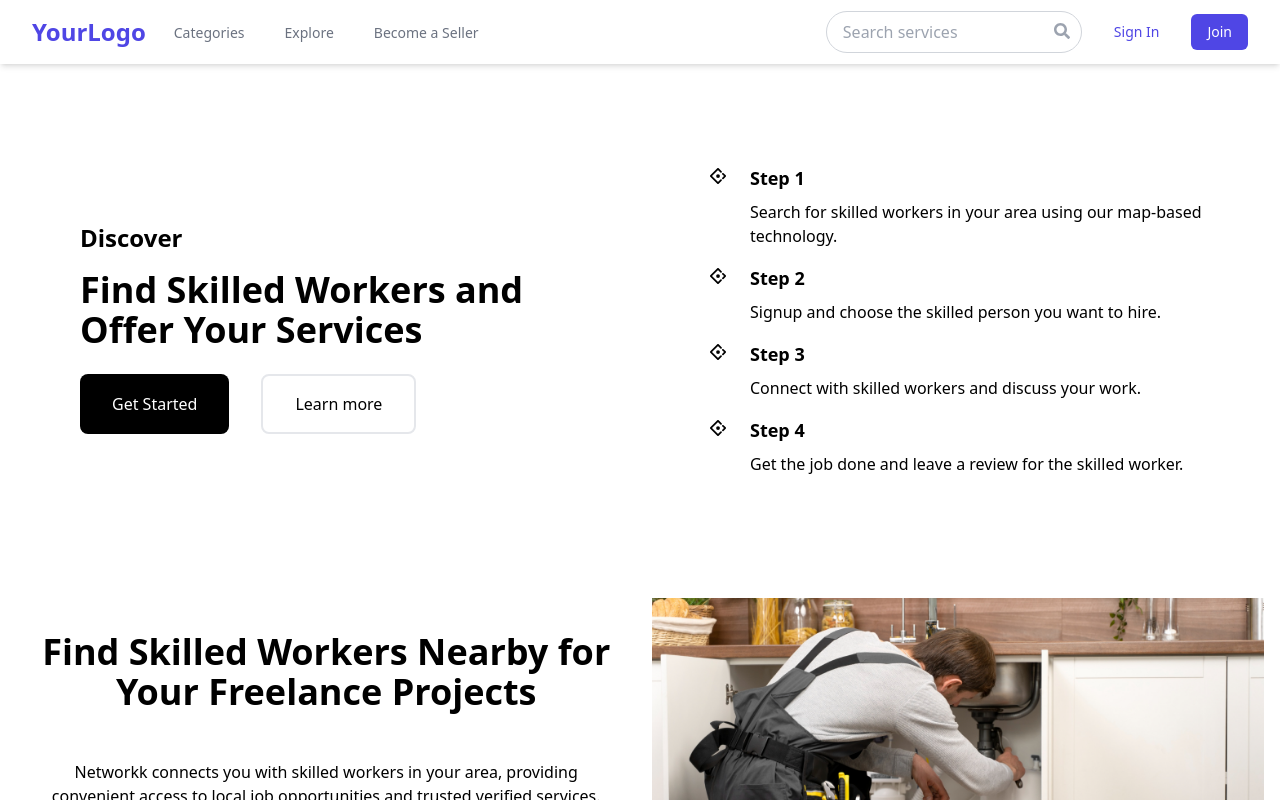
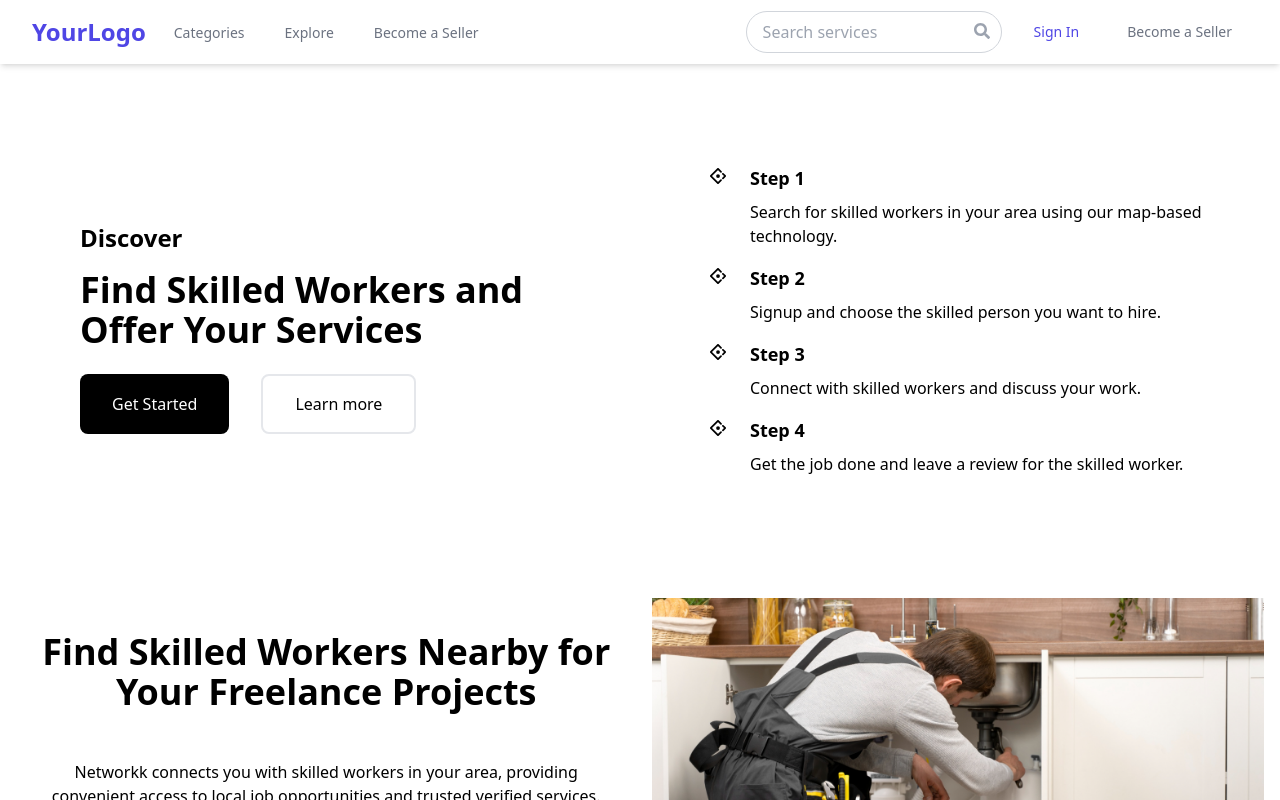
Before and after one commit to alanph7/Networkk-Project-Final, a React (Vite) app: page / in a window 1280 px wide. Shown: the top 800 px of the page. Built offline with nearby package versions, Linux system fonts and the light colour scheme.

Commit message:
seller signin changes added in navbar

```diff
--- a/src/components/nav.jsx
+++ b/src/components/nav.jsx
@@ -6,12 +6,13 @@ import { AuthContext } from '../context/AuthContext';
 const Navbar = () => {
   const [isMenuOpen, setIsMenuOpen] = useState(false);
   const [isProfileOpen, setIsProfileOpen] = useState(false);
-  const { isAuthenticated, setIsAuthenticated, userEmail } = useContext(AuthContext);
+  const { isAuthenticated, setIsAuthenticated, userEmail, userType } = useContext(AuthContext);
   const navigate = useNavigate();
 
   const handleLogout = () => {
     localStorage.removeItem('token');
     localStorage.removeItem('userEmail');
+    localStorage.removeItem('userType');
     setIsAuthenticated(false);
     navigate('/');
   };
@@ -55,7 +56,16 @@ const Navbar = () => {
               <FaSearch className="absolute right-3 top-3 text-gray-400" />
             </div>
 
-            {isAuthenticated ? (
+            {!isAuthenticated ? (
+              <>
+                <Link to="/user-auth" className="ml-4 px-4 py-2 rounded-md text-sm font-medium text-indigo-600 hover:text-indigo-500">
+                  Sign In
+                </Link>
+                <Link to="/seller-auth" className="ml-4 px-4 py-2 rounded-md text-sm font-medium text-gray-500 hover:text-gray-700">
+                  Become a Seller
+                </Link>
+              </>
+            ) : (
               <div className="ml-4 relative">
                 <button
                   onClick={() => setIsProfileOpen(!isProfileOpen)}
@@ -70,7 +80,7 @@ const Navbar = () => {
                 {/* Profile dropdown */}
                 {isProfileOpen && (
                   <div className="origin-top-right absolute right-0 mt-2 w-48 rounded-md shadow-lg py-1 bg-white ring-1 ring-black ring-opacity-5 focus:outline-none">
-                    <Link to="/profile" className="block px-4 py-2 text-sm text-gray-700 hover:bg-gray-100">Your Profile</Link>
+                    <Link to={userType === 'seller' ? "/seller/profile" : "/profile"} className="block px-4 py-2 text-sm text-gray-700 hover:bg-gray-100">Profile</Link>
                     <Link to="/settings" className="block px-4 py-2 text-sm text-gray-700 hover:bg-gray-100">Settings</Link>
                     <button
                       onClick={handleLogout}
@@ -81,15 +91,6 @@ const Navbar = () => {
                   </div>
                 )}
               </div>
-            ) : (
-              <>
-                <Link to="/user-auth" className="ml-4 px-4 py-2 rounded-md text-sm font-medium text-indigo-600 hover:text-indigo-500">
-                  Sign In
-                </Link>
-                <Link to="/user-auth" className="ml-4 px-4 py-2 rounded-md text-sm font-medium text-white bg-indigo-600 hover:bg-indigo-500">
-                  Join
-                </Link>
-              </>
             )}
           </div>
 
--- a/src/context/AuthContext.jsx
+++ b/src/context/AuthContext.jsx
@@ -4,14 +4,18 @@ export const AuthContext = createContext(null);
 
 export const AuthProvider = ({ children }) => {
   const [isAuthenticated, setIsAuthenticated] = useState(false);
-  const [user, setUser] = useState(null);
   const [userEmail, setUserEmail] = useState('');
+  const [userType, setUserType] = useState(null); // 'user' or 'seller'
 
   useEffect(() => {
     const token = localStorage.getItem('token');
+    const storedUserType = localStorage.getItem('userType');
+    const email = localStorage.getItem('userEmail');
+
     if (token) {
       setIsAuthenticated(true);
-      // Fetch user details here if needed
+      setUserType(storedUserType);
+      setUserEmail(email);
     }
   }, []);
 
@@ -19,10 +23,10 @@ export const AuthProvider = ({ children }) => {
     <AuthContext.Provider value={{
       isAuthenticated,
       setIsAuthenticated,
-      user,
-      setUser,
       userEmail,
-      setUserEmail
+      setUserEmail,
+      userType,
+      setUserType
     }}>
       {children}
     </AuthContext.Provider>
--- a/src/pages/Seller/SellerAuth.jsx
+++ b/src/pages/Seller/SellerAuth.jsx
@@ -1,6 +1,7 @@
-import React, { useState } from "react";
+import React, { useState, useContext } from "react";
 import { useNavigate } from "react-router-dom";
 import axiosInstance from "../../utils/axios";
+import { AuthContext } from "../../context/AuthContext";
 
 export default function SellerAuth() {
   const [isLogin, setIsLogin] = useState(true);
@@ -10,6 +11,7 @@ export default function SellerAuth() {
   });
 
   const navigate = useNavigate();
+  const { setIsAuthenticated, setUserEmail, setUserType } = useContext(AuthContext);
 
   const handleChange = (e) => {
     setFormData({
@@ -23,6 +25,11 @@ export default function SellerAuth() {
       const endpoint = isLogin ? '/serviceProviders/signin' : '/serviceProviders/signup';
       const response = await axiosInstance.post(endpoint, formData);
       localStorage.setItem('token', response.data.token);
+      localStorage.setItem('userEmail', formData.email);
+      localStorage.setItem('userType', 'seller');
+      setIsAuthenticated(true);
+      setUserEmail(formData.email);
+      setUserType('seller');
       navigate('/');
     } catch (error) {
       if (error.response) {
```
